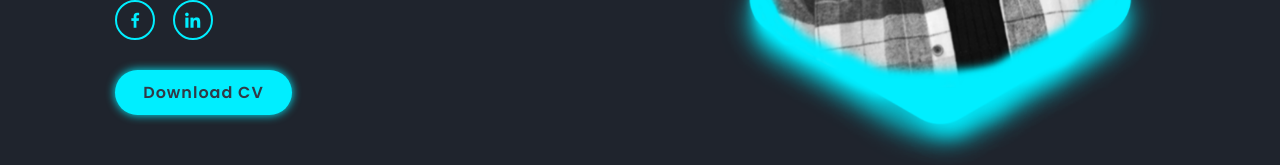
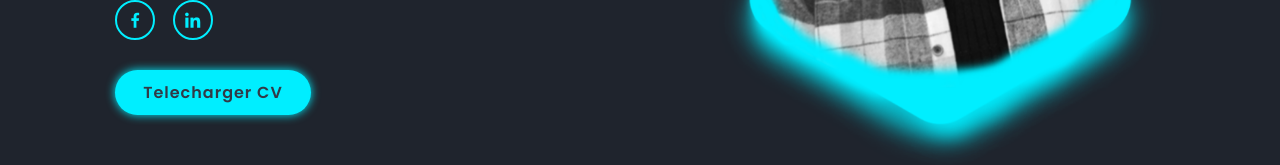
Before and after one commit to SALAHmdk/Portfolio-salahmohandkaci.io, a plain HTML site: page index.html in a window 1280 px wide. Shown: the part 517-682 px from the top of the page. Drawn offline with nearby package versions, Linux system fonts and the light colour scheme.

Commit message:
Add files via upload

```diff
--- a/index.html
+++ b/index.html
@@ -44,7 +44,7 @@
                 <a href="https://www.facebook.com/100008232405148"><i class='bx bxl-facebook'></i></a>
                 <a href="https://www.linkedin.com/in/sa-lah-98a80b245/"><i class='bx bxl-linkedin'></i></a>
             </div>
-            <a href="images/Salah.pdf" class="btn">Download CV</a>
+            <a href="images/Salah.pdf" class="btn">Telecharger CV</a>
         </div>
 
         <div class="home-img">
```
